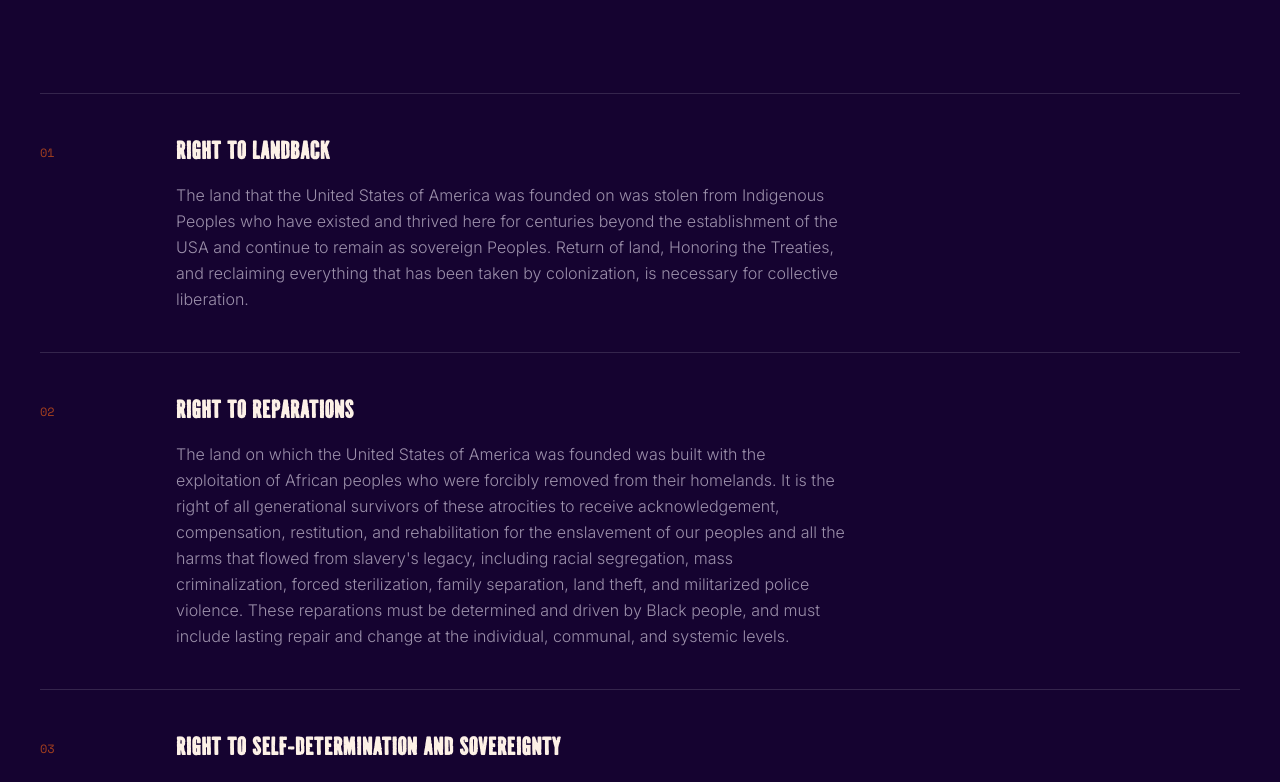
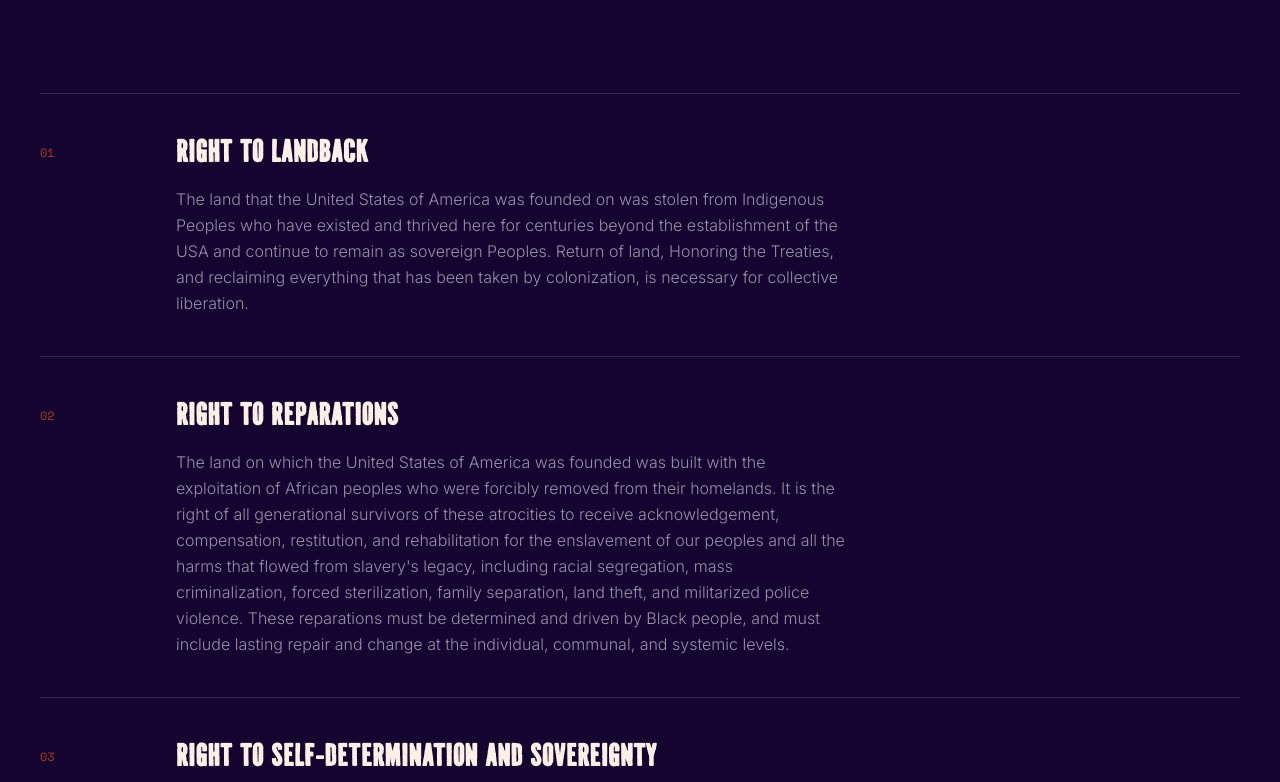
Before and after one commit to dayonemovement/dayonemovement.github.io, a React (Vite) app: page /bill-of-essential-rights in a window 1280 px wide. Shown: the part 940-1722 px from the top of the page. Built offline with nearby package versions, Linux system fonts and the light colour scheme.

Commit message:
feat: make text bigger

```diff
--- a/src/pages/BillOfEssentialRights.jsx
+++ b/src/pages/BillOfEssentialRights.jsx
@@ -56,7 +56,7 @@
                                 </div>
                                 {/* Content */}
                                 <div>
-                                    <h2 className="font-display text-xl font-black uppercase tracking-wide md:text-2xl">
+                                    <h2 className="font-display text-2xl font-black uppercase tracking-wide md:text-3xl">
                                         {r.title}
                                     </h2>
                                     <p className="mt-4 max-w-2xl text-sm leading-relaxed text-muted md:text-base">
```
